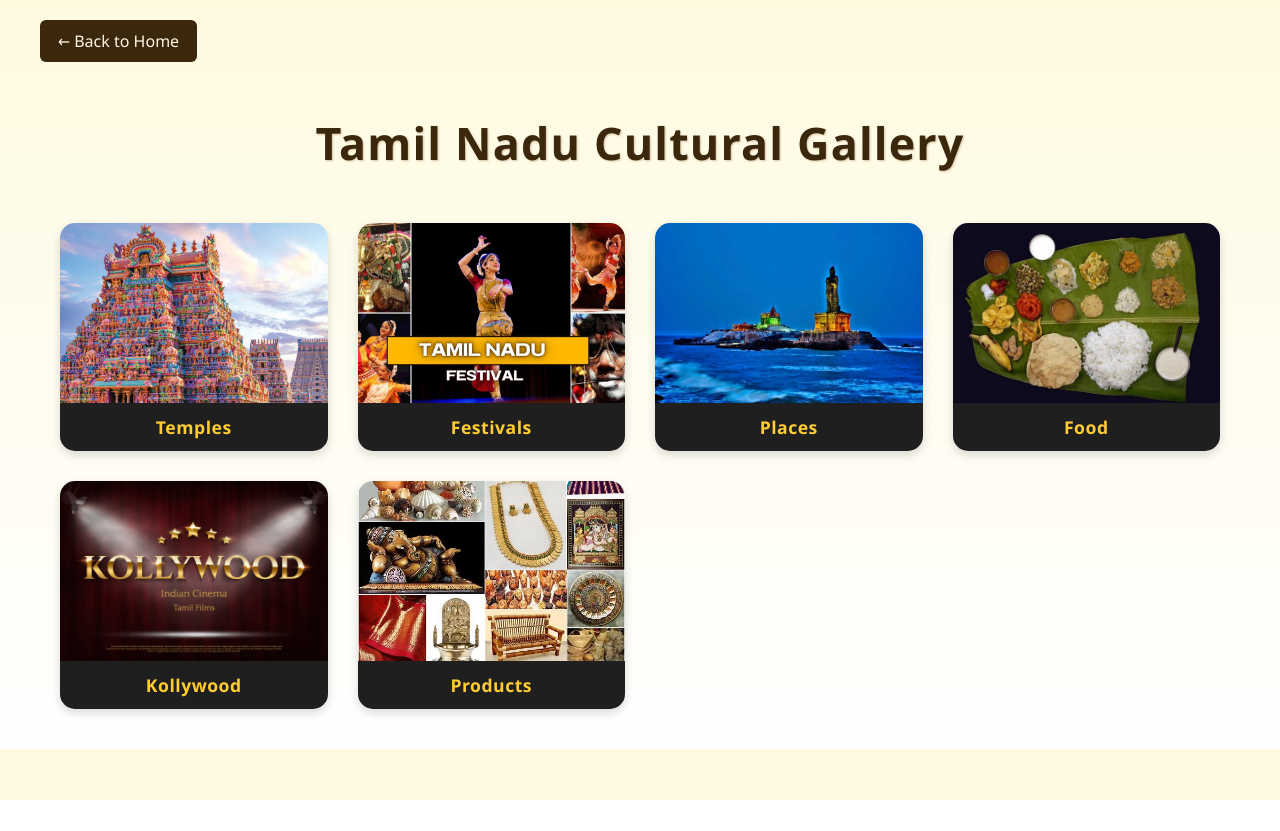
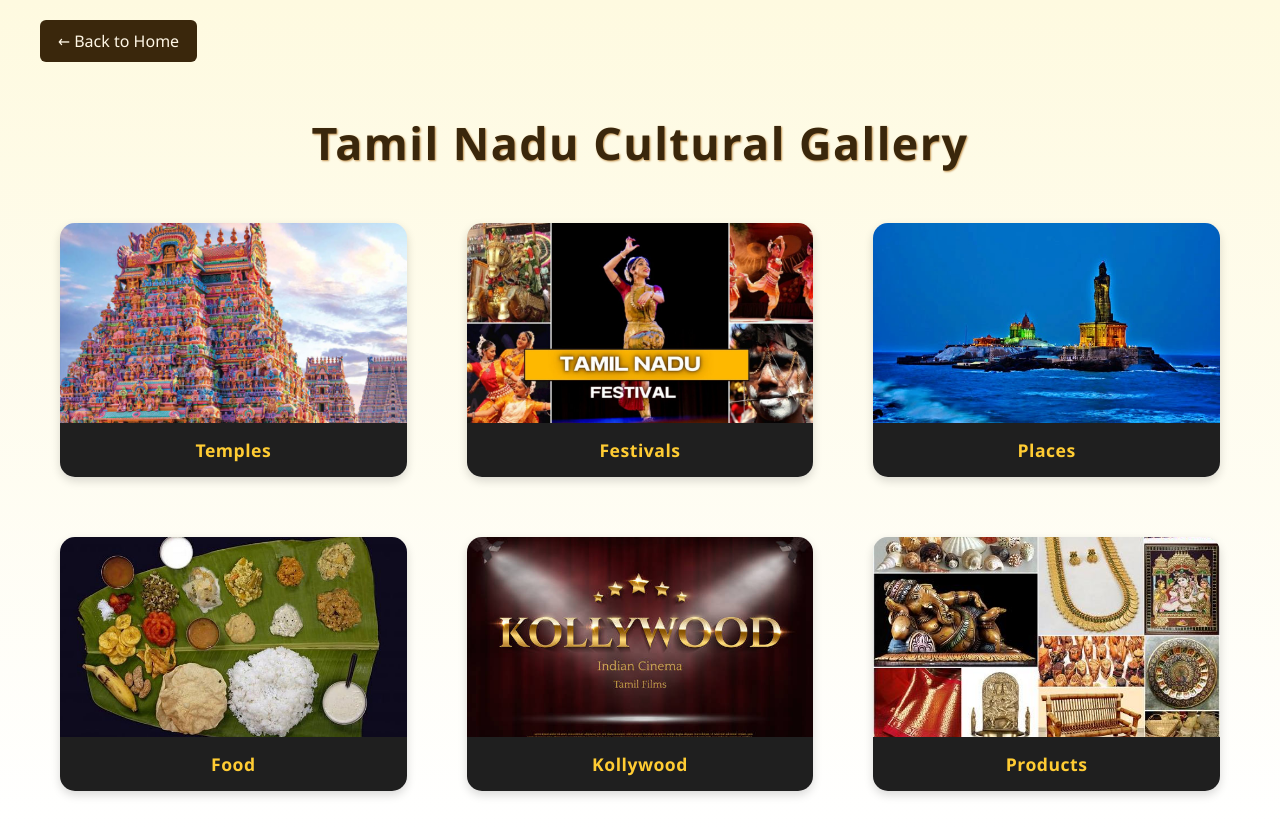
Before and after one commit to samee2007/tamilnadu_website, a plain HTML site: page gallery.html in a window 1280 px wide. Before the commit the page ends 800 px from the top, so only its background shows below. Drawn offline with Linux system fonts and the light colour scheme.

Commit message:
style change

```diff
--- a/style.css
+++ b/style.css
@@ -79,14 +79,14 @@
   margin-bottom: 10px;
   text-align: center;
   color: #3a270c;
-  letter-spacing: 1.2px;
-  text-shadow: 1px 1px 2px #d6c1a3;
+  letter-spacing: 1.5px;
+  text-shadow: 1px 1px 2px #c0904e;
 }
 
 .gallery-grid {
   display: grid;
-  grid-template-columns: repeat(auto-fit, minmax(240px, 1fr));
-  gap: 30px;
+  grid-template-columns: repeat(auto-fit, minmax(300px, 1fr));
+  gap: 60px;
   padding: 40px 60px;
   max-width: 1200px;
   margin: auto;
@@ -99,31 +99,31 @@
 
 .gallery-grid figure {
   margin: 0;
-  background-color: #fff;
+  background-color: #edeaea;
   border-radius: 15px;
   overflow: hidden;
   box-shadow: 0 4px 10px rgba(0, 0, 0, 0.15);
-  transition: transform 0.3s ease, box-shadow 0.3s ease;
+  transition: transform 0s ease, box-shadow 0.3s ease;
   display: flex;
   flex-direction: column;
   height: 100%;
 }
 
 .gallery-grid figure:hover {
-  transform: translateY(-8px);
+  transform: translateY(-20px);
   box-shadow: 0 10px 25px rgba(0, 0, 0, 0.25);
 }
 
 .gallery-grid img {
   width: 100%;
-  height: 180px;
+  height: 200px;
   object-fit: cover;
 }
 
 figcaption {
   background-color: #1f1f1f;
   color: #ffcc33;
-  padding: 12px;
+  padding: 15px;
   font-size: 1.1rem;
   font-weight: 600;
   text-align: center;
@@ -131,7 +131,7 @@
   flex-grow: 1;
   display: flex;
   align-items: center;
-  justify-content: center;
+  justify-content:center ;
 }
 .back-button {
   display: inline-block;
```
